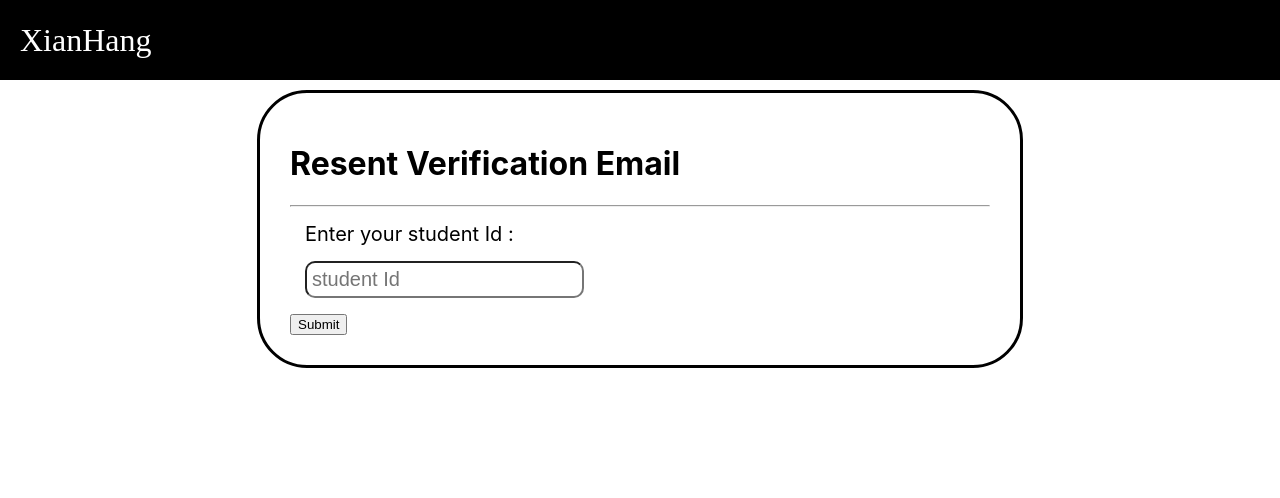
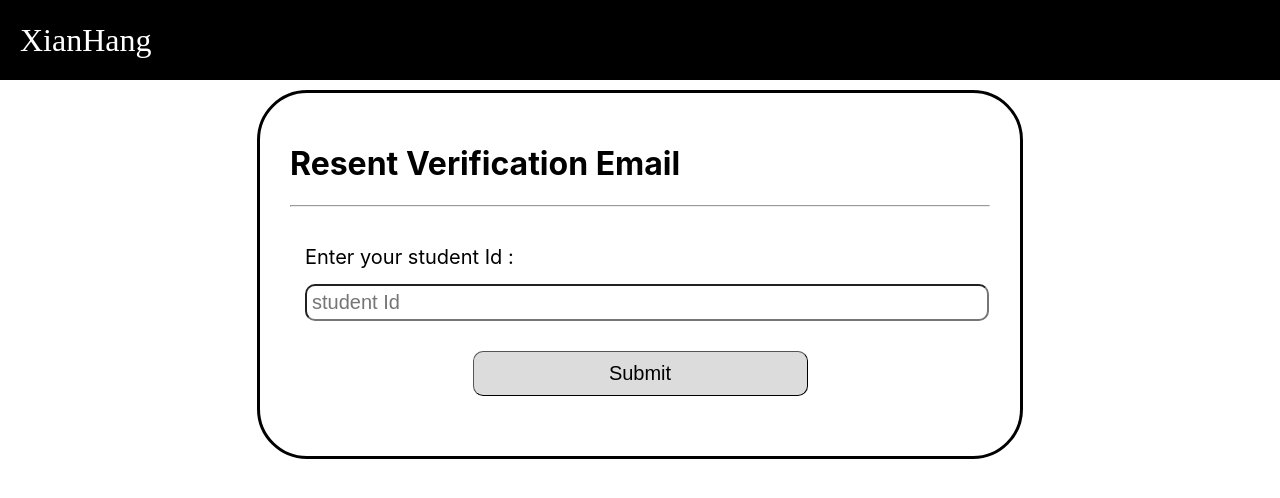
Before and after one commit to xian-hang/xianhang-web, a React (Create React App) app: page /resent/email in a window 1280 px wide. Shown: the top 498 px of the page. Built offline with nearby package versions, Linux system fonts and the light colour scheme; a web font is replaced by a local one.

Commit message:
done resent email

```diff
--- a/src/App.css
+++ b/src/App.css
@@ -7,8 +7,13 @@
     padding: 30px;
 }
 
+.form-content {
+    padding: 15px;
+}
+
 .form-field {
-    margin:15px;
+    margin:15px 0px;
+    width: 100%;
     display:flex;
     flex-direction:column;
     border-radius: 10px;
@@ -18,25 +23,45 @@
 
 .form-label {
     font-size: 20px;
-    margin:15px;
+    margin:15px 0px;
 }
 
 .form-err {
-    border-style: solid;
-    border-width: 1px;
+    border-style: none;
+    border-width: 0.5px;
     border-radius: 10px;
-    margin: 15px;
-    padding: 10px;
+    /* margin: 15px 0px; */
+    margin-bottom: 25px;
+    padding: 20px 10px;
     background-color: pink;
     color: brown;
 }
 
 .form-succ {
-    border-style: solid;
+    border-style: none;
     border-width: 1px;
     border-radius: 10px;
-    margin: 15px;
-    padding: 10px;
+    margin-bottom: 25px;
+    padding: 20px 10px;
     background-color: rgb(136, 231, 140);
     color: green;
 }
+
+.form-submit-button {
+    min-width: 100px;
+    width: 50%;
+    border-style: outset;
+    border-width: 1px;
+    border-radius: 10px;
+    border-color: black;
+    margin: 15px auto;
+    padding: 10px;
+    font-size: 20px;
+    background-color: gainsboro;
+    color: black;
+}
+
+.align-center-div {
+    width: 100%;
+    text-align: center;
+}
--- a/src/ResentEmail.js
+++ b/src/ResentEmail.js
@@ -26,7 +26,7 @@ function ResentEmail() {
             setError("Student Id is not registered yet !")
         } else if (res.status === RES_BAD_REQUEST) {
             console.log("Bad Request")
-            setError("Account is verified !")
+            setError("Email is verified !")
         } else if (res.status === RES_OK) {
             console.log("Okok")
             setSent(true)
@@ -61,6 +61,7 @@ function ResentEmail() {
                 <form className="form" onSubmit={resentEmail}>
                     <h1>Resent Verification Email</h1>
                     <hr />
+                    <div className="form-content">
                         <Message />
 
                         <div className="form-label">
@@ -69,9 +70,13 @@ function ResentEmail() {
                         <input
                             className="form-field"
                             placeholder="student Id"
-                        onChange={event => setStudentId(event.target.value)} />
+                            onChange={event => setStudentId(event.target.value)}
+                            required />
 
-                    <button onSubmit={resentEmail} type='submit' className=''>Submit</button>
+                        <div className="align-center-div">
+                            <button onSubmit={resentEmail} type='submit' className='form-submit-button'>Submit</button>
+                            </div>
+                    </div>
                 </form>
             </div>
 
```
Lines whose indentation alone changed are shown as unchanged.
